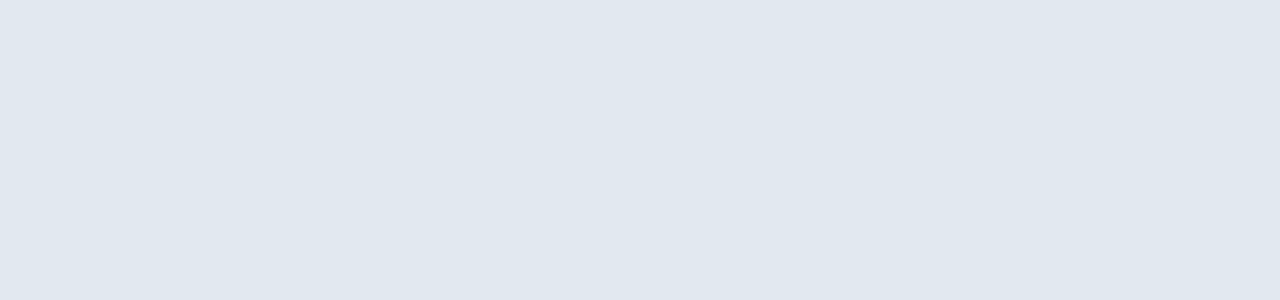
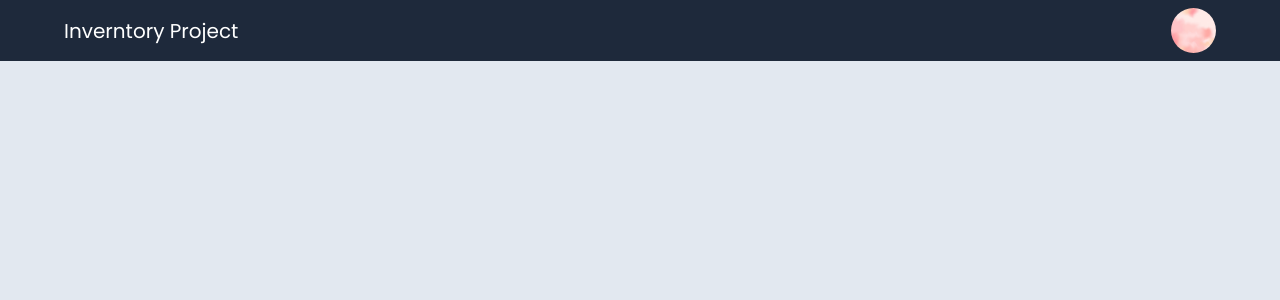
Before and after one commit to elangyudha280/web-inventory, a React (Vite) app: page /dashboard in a window 1280 px wide. Shown: the top 300 px of the page. Built offline with nearby package versions, Linux system fonts and the light colour scheme; sample sign-in values are in the browser's storage.

Commit message:
selesai desain navbar dan fitur logout

```diff
--- a/index.html
+++ b/index.html
@@ -10,7 +10,7 @@
 <link rel="preconnect" href="https://fonts.gstatic.com" crossorigin>
 <link href="https://fonts.googleapis.com/css2?family=Poppins:wght@400;500;600;700&display=swap" rel="stylesheet">
 
-    <title></title>
+    <title> . </title>
   </head>
   <body>
     <div id="root"></div>
--- a/src/App.jsx
+++ b/src/App.jsx
@@ -32,7 +32,7 @@ function App() {
 
 
   return (
-    <div className="App ">
+    <div className="App">
 
      <contextToken.Provider value={{dataToken,dispatchToken}}>
       <Router>
--- a/src/Component/ComponentDashboard/Navbar.jsx
+++ b/src/Component/ComponentDashboard/Navbar.jsx
@@ -1,11 +1,62 @@
+import { useState } from "react";
+import { Link,useNavigate } from "react-router-dom";
+
+
+import profileImg from '../../assets/images/bg-login.jpg'
 
 
 
+// component devide navbar
+const DeviveNav = ({toggleDevideNav})=>{
 
+
+    // navigate logout
+    let navLogout = useNavigate()
+
+
+    // event logout
+    let eventLogout = ()=>{
+        toggleDevideNav(false)
+        localStorage.removeItem('token')
+        navLogout('/')
+    }
+
+    return (
+     <div className="devide-nav-item absolute right-0 top-[130%] rounded-md overflow-hidden w-[100px]  bg-slate-800  text-white flex flex-col">
+            <h2 className="devide-username truncate w-full p-2 ">
+                user
+            </h2>
+            <button onClick={eventLogout} className="btn-login border-t-[1px] border-slate-500 text-left w-full p-2  outline-none">Logout</button>
+    </div>
+    )
+}
+
+
+// component navbar
 const Navbar = ()=>{
+
+    // STATE devide nav
+    let [devideNav,setDevideNav] = useState(false)
+
+
+    // event toggle devide nav
+    const toggleDevide = ()=>{
+        (devideNav) ? setDevideNav(false) : setDevideNav(true)
+    }
     return (
-        <nav className="navbar">
+        <nav className="navbar fixed top-0 left-0 w-full p-2 bg-slate-800 z-5">
+            <div className="container max-w-6xl relative h-[45px] mx-auto   flex items-center gap-2">
+                    <Link to='/dashboard' className="title-nav text-white text-[0.9em] min-[243px]:text-xl">Inverntory Project</Link>
+                    <div className="nav-item relative flex-1 w-full h-full  flex justify-end">
 
+                        <img src={profileImg} onClick={toggleDevide} alt="img-profile" className="img-profile overflow-hidden h-full w-[45px] rounded-full cursor-pointer object-cover object-center">
+
+                        </img>
+
+                        {/* component devide  */}
+                        {(devideNav) && <DeviveNav toggleDevideNav={setDevideNav}/>}
+                    </div>
+            </div>
         </nav>
     )
 }
--- a/src/Component/pages/ContainerDashboard.jsx
+++ b/src/Component/pages/ContainerDashboard.jsx
@@ -1,4 +1,7 @@
 import { useEffect } from "react";
+
+// component navbar
+import Navbar from "../ComponentDashboard/Navbar";
 
 
 const ContainerDashboard = ()=>{
@@ -10,7 +13,7 @@ const ContainerDashboard = ()=>{
 
     return (
         <section className="container-dashboard relative w-full h-screen bg-slate-200">
-
+            <Navbar/>
         </section>
     )
 }
```
